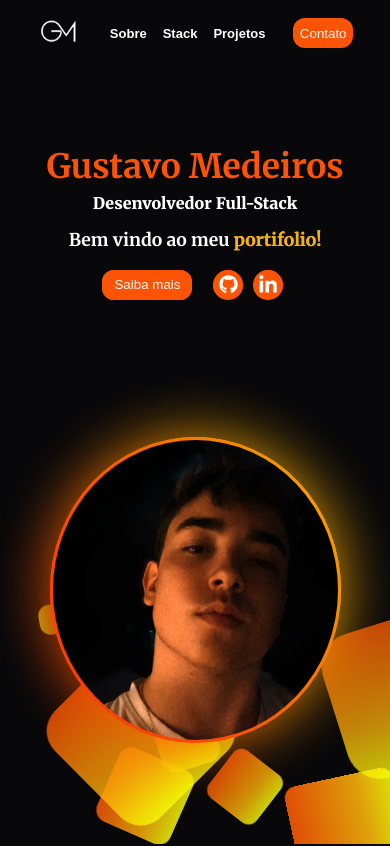
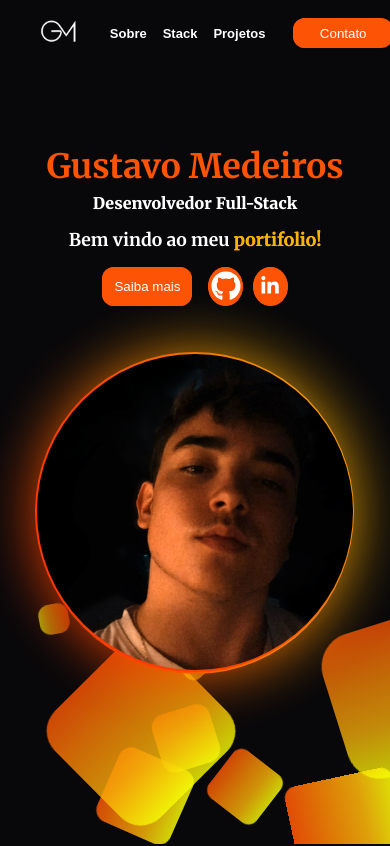
Before and after one commit to gusmfs/portfolio, a React (Vite) app: page / in a window 390 px wide. Shown: the top 846 px of the page. Built offline with nearby package versions, Linux system fonts and the light colour scheme.

Commit message:
responsive adjusts

```diff
--- a/src/components/Header/HeaderButton/style.module.css
+++ b/src/components/Header/HeaderButton/style.module.css
@@ -11,7 +11,7 @@
     overflow: hidden;
     border-radius: 12px;
     cursor: pointer;
-
+    width: 100px;
 }
 
 .btn::before{
--- a/src/components/Section/BannerSection/style.module.css
+++ b/src/components/Section/BannerSection/style.module.css
@@ -4,6 +4,7 @@
     width: 100%;
     justify-content: space-between;
     align-items: center;
+    gap: 3rem;
 }
 
 .bannerTitle{
@@ -27,38 +28,41 @@
     font-size: 100%;
 }
 .imgContainer{
-    width: 35%;
-    height: 50%;
-    max-width: 521px ;
-    max-height: 503px;
-    min-width: 285px;
-    min-height: 300px;
+    height: 100%;
+    width: 100%;
+    max-width: 430px ;
+    max-height: 430px;
+    min-width: 255px;
+    min-height: 255px;
+    display: flex;
+    align-items: center;
+    justify-content: center;
 }
 .img{
-    height: 100%;
-    border-radius: 50%;
-    width: 100%;
-    /* object-fit: contain; */
+    width: 430px;
+    height: 430px;
+    border-radius: 100%;
+    object-fit:cover;
 }
 .divImg {
     position: relative;
     height: 100%;
     width: 100%;
-
   }
 
   .divImg:after {
     content: '';
     position: absolute;
-    top: calc(-1 * 3px);
-    left: calc(-1 * 3px);
-    height: calc(100% + 3px * 2);
-    width: calc(100% + 3px * 2);
-    background: linear-gradient(60deg, #ee2f0d, #f05d0e, #fc3007, #fa5300, #f2a305,#f7b602,#ffde85);
-    border-radius: 50%;
+    top: -2px;
+    left: -2px;
+    width: 101%;
+    height: 101%;
+    background: linear-gradient(60deg, #ee2f0d, #f05d0e, #fc3007, #fa4300, #f2a305,#f7b602,#ffde85);
+    border-radius: 100%;
     z-index: -1 ;
     animation: animatedgradient 2.4s ease alternate infinite;
     background-size: 300% 300%;
+
   }
 
   @keyframes animatedgradient {
@@ -74,7 +78,7 @@
     position: relative;
 }
 .animatedtext span::before{
-    content: 'portifolio!';
+    content: 'portfolio!';
     color: var(--color-primary--hover);
 }
 .animatedtext span::after{
@@ -116,17 +120,22 @@
     position: relative;
     height: 100%;
     width: 100%;
+
 }
 .glow::before, .glow::after {
     content: '';
     position: absolute;
-    top: calc(-1 * 3px);
-    left: calc(-1 * 3px);
-    border-radius: 50%;
-    background: linear-gradient(60deg, #ee2f0d, #f05d0e, #fc3007, #fa5300, #f2a305,#f7b602,#ffde85);
+    top: 0px;
+    left: 0px;
+    border-radius: 100%;
+    background: linear-gradient(60deg, #ee2f0d, #f05d0e, #fc3007, #fa4300, #f2a305,#f7b602,#ffde85);
     background-size: 300% 300%;
-    height: calc(100% + 3px * 2);
-    width: calc(100% + 3px * 2);
+    height: 100%;
+    max-width: 430px ;
+    max-height: 430px;
+    min-width: 255px;
+    min-height: 255px;
+    width: 100%;
     z-index: -1;
     animation: animate 2.4s linear infinite;
   }
@@ -255,15 +264,10 @@
         justify-content: space-evenly;
         width: 35%;
 
-        height: 50%;
-        gap: 1rem;
+        height: 80%;
+        gap: 3rem;
     }
-    .imgContainer{
-        width: 30%;
-        height: 50%;
 
-
-    }
     .img{
         height: 100%;
         border-radius: 50%;
@@ -318,12 +322,12 @@
         height: 50%;
         gap: 1rem;
     }
-    .imgContainer{
-        width: 30%;
+    /* .imgContainer{
+        width: 50%;
         height: 50%;
 
 
-    }
+    } */
     .img{
         height: 100%;
         border-radius: 50%;
@@ -399,12 +403,12 @@
         line-height: 100%;
         color: #FC5404;
     }
-    .imgContainer{
-        width: 35%;
+    /* .imgContainer{
+        width: 50%;
         height: 50%;
 
 
-    }
+    } */
     .dev{
         font-size: .825rem;
     }
@@ -421,64 +425,26 @@
         width: 100%;
     }
 }
+
 @media(max-width:767px){
-    .bannerTitle{
-        display: flex;
-        flex-direction: column;
-        justify-content: space-evenly;
-        width: 35%;
-        height: 50%;
+    .divImg:after {
+        content: '';
+        position: absolute;
+        top: -2px;
+        left: -2px;
 
-    }
+        width: 101%;
+        height: 100%;
+        background: linear-gradient(60deg, #ee2f0d, #f05d0e, #fc3007, #fa4300, #f2a305,#f7b602,#ffde85);
+        border-radius: 100%;
+        z-index: -1 ;
+        animation: animatedgradient 2.4s ease alternate infinite;
+        background-size: 300% 300%;
+
+      }
     .bannerContainer{
         display: flex;
-        height: 70vh;
-        width: 100%;
-        justify-content: space-between;
-        align-items: center;
-    }
-    .imgContainer{
-        width: 35%;
-        height: 50%;
-
-
-    }
-    .user{
-        font-weight: 700;
-        font-size: 1.3rem;
-        line-height: 100%;
-        color: #FC5404;
-    }
-    .dev{
-        font-size: .625rem;
-    }
-    .animatedtext{
-        font-size: .800rem;
-
-    }
-    .btnprimary{
-        color: var(--color-white);
-        background-color: #FC5404;
-        height: 30px;
-        border-radius: 12px;
-        max-width: 90px;
-        width: 100%;
-
-    }
-    .git{
-        height: 19px;
-        width: 19px;
-    }
-    .btnsecondary{
-        height: 30px;
-        width: 30px;
-        border-radius: 50%;
-    }
-}
-@media(max-width:580px){
-    .bannerContainer{
-        display: flex;
-        height: 70vh;
+        height: 100%;
         width: 100%;
         justify-content: space-between;
         flex-direction: column;
@@ -502,19 +468,15 @@
         color: #FC5404;
     }
 
-    .imgContainer{
+    /* .imgContainer{
         width: 50%;
         height: 50%;
         display: flex;
         align-items: flex-end;
         justify-content:flex-end;
 
-    }
-    .img{
-        height: 100%;
-        border-radius: 50%;
-        width: 100%;
-    }
+    } */
+
     .divImg {
         position: relative;
         height: 100%;
```
